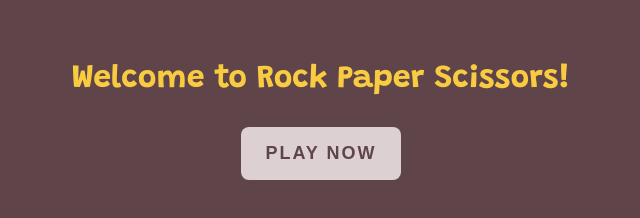
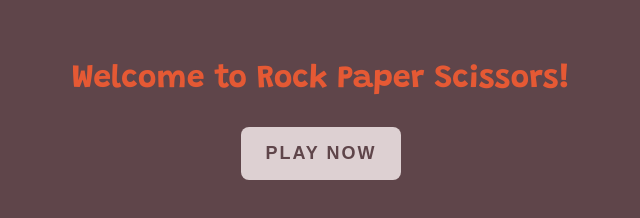
Before and after one commit to elenanelmes/rock-paper-scissors, a plain HTML site: page index.html in a window 1280 px wide. Shown: the whole page, without its empty margins (319-959 px from the left). Drawn offline with Linux system fonts and the light colour scheme.

Commit message:
change accent colour

```diff
--- a/styles.css
+++ b/styles.css
@@ -1,5 +1,5 @@
 :root {
-    --accent: #F9CB40;
+    --accent: #E55934;
     --dark: #5F454A;
     --light: #DDD0D2;
     --border: 4px dotted var(--accent);
```
